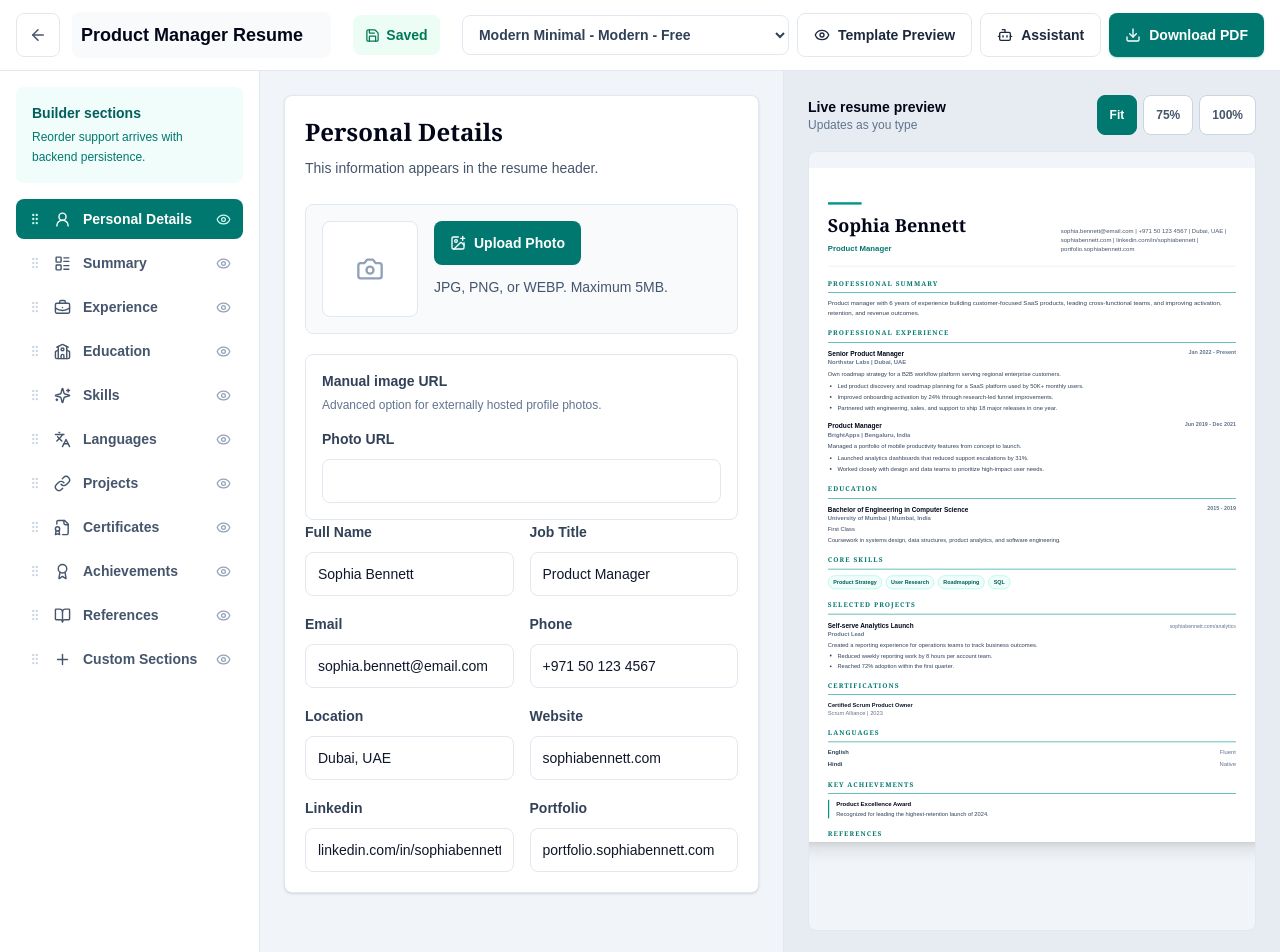
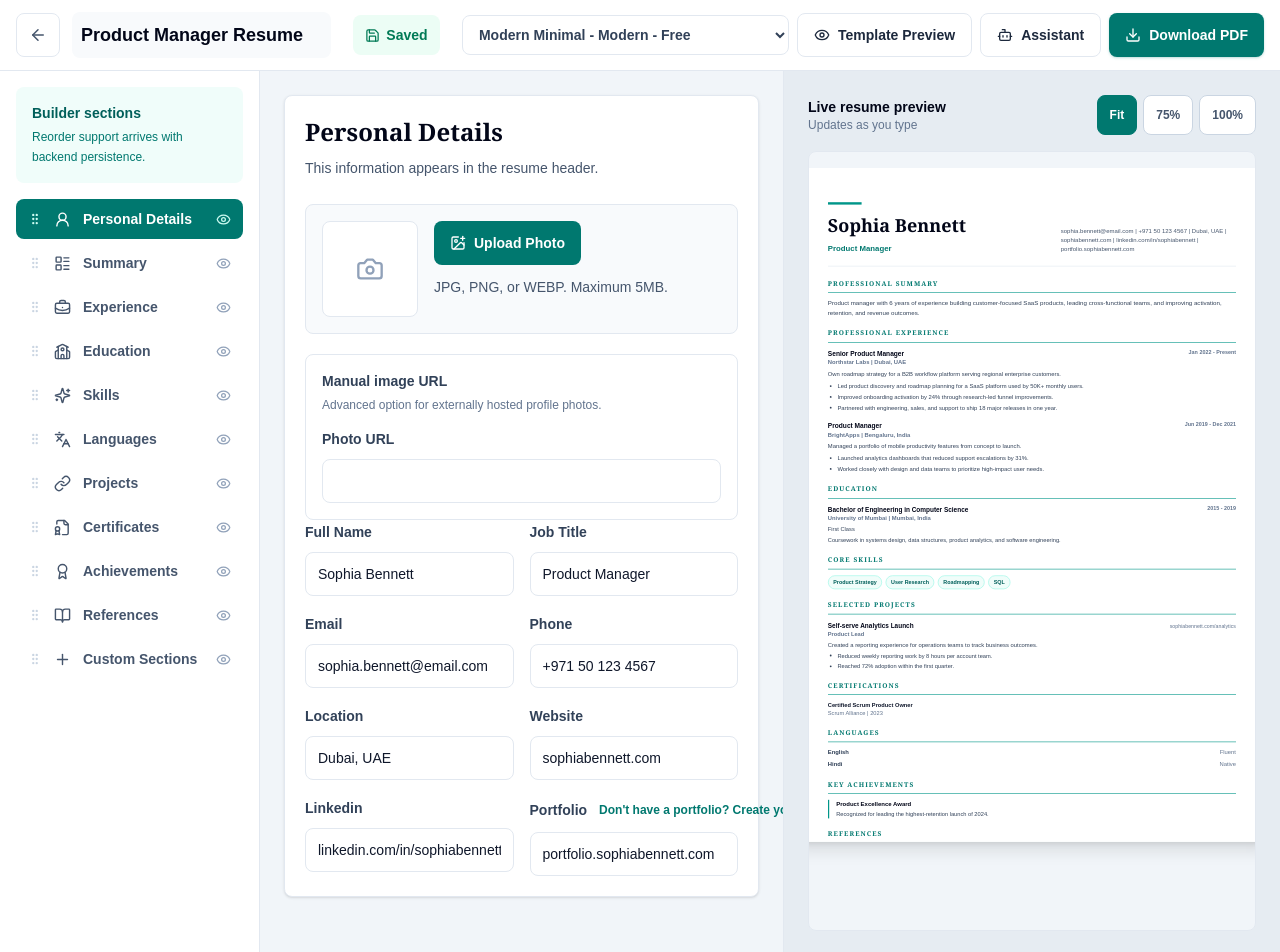
Before and after one commit to Fazilfazi991/resumebuilder, a Next.js app: page /builder/ats-version in a window 1280 px wide. Shown: the top 952 px of the page. Built offline with nearby package versions, Linux system fonts and the light colour scheme.

Commit message:
Add portfolio builder link

```diff
--- a/components/builder/BuilderClient.tsx
+++ b/components/builder/BuilderClient.tsx
@@ -299,12 +299,20 @@ function EditorPanel({
         </div>
         <div className="grid gap-4 md:grid-cols-2">
           {Object.entries(data.personal).filter(([field]) => field !== "photoUrl").map(([field, value]) => (
+            field === "portfolio" ? (
+              <PortfolioField
+                key={field}
+                value={value}
+                onChange={(next) => setPersonal("portfolio", next)}
+              />
+            ) : (
               <Field
                 key={field}
                 label={labelize(field)}
                 value={value}
                 onChange={(next) => setPersonal(field as keyof ResumeData["personal"], next)}
               />
+            )
           ))}
         </div>
       </Panel>
@@ -537,6 +545,26 @@ function Field({ label, value, onChange }: { label: string; value: string; onCha
   );
 }
 
+function PortfolioField({ value, onChange }: { value: string; onChange: (value: string) => void }) {
+  return (
+    <label className="block">
+      <span className="flex items-center justify-between gap-3 text-sm font-bold text-slate-700">
+        Portfolio
+        <a
+          href="https://portfoliobuilder-rose.vercel.app/"
+          target="_blank"
+          rel="noreferrer"
+          className="inline-flex min-h-7 shrink-0 items-center gap-1.5 rounded-md text-xs font-bold text-teal-700 underline-offset-4 hover:underline focus:outline-none focus:ring-2 focus:ring-teal-300"
+        >
+          Don't have a portfolio? Create your portfolio
+          <LinkIcon size={13} aria-hidden="true" />
+        </a>
+      </span>
+      <input value={value} onChange={(event) => onChange(event.target.value)} className="mt-2 h-11 w-full rounded-lg border border-slate-200 bg-white px-3 text-sm outline-none focus:border-teal-400" />
+    </label>
+  );
+}
+
 function TextArea({ label, value, onChange }: { label: string; value: string; onChange: (value: string) => void }) {
   return (
     <label className="block">
```
Lines whose indentation alone changed are shown as unchanged.
